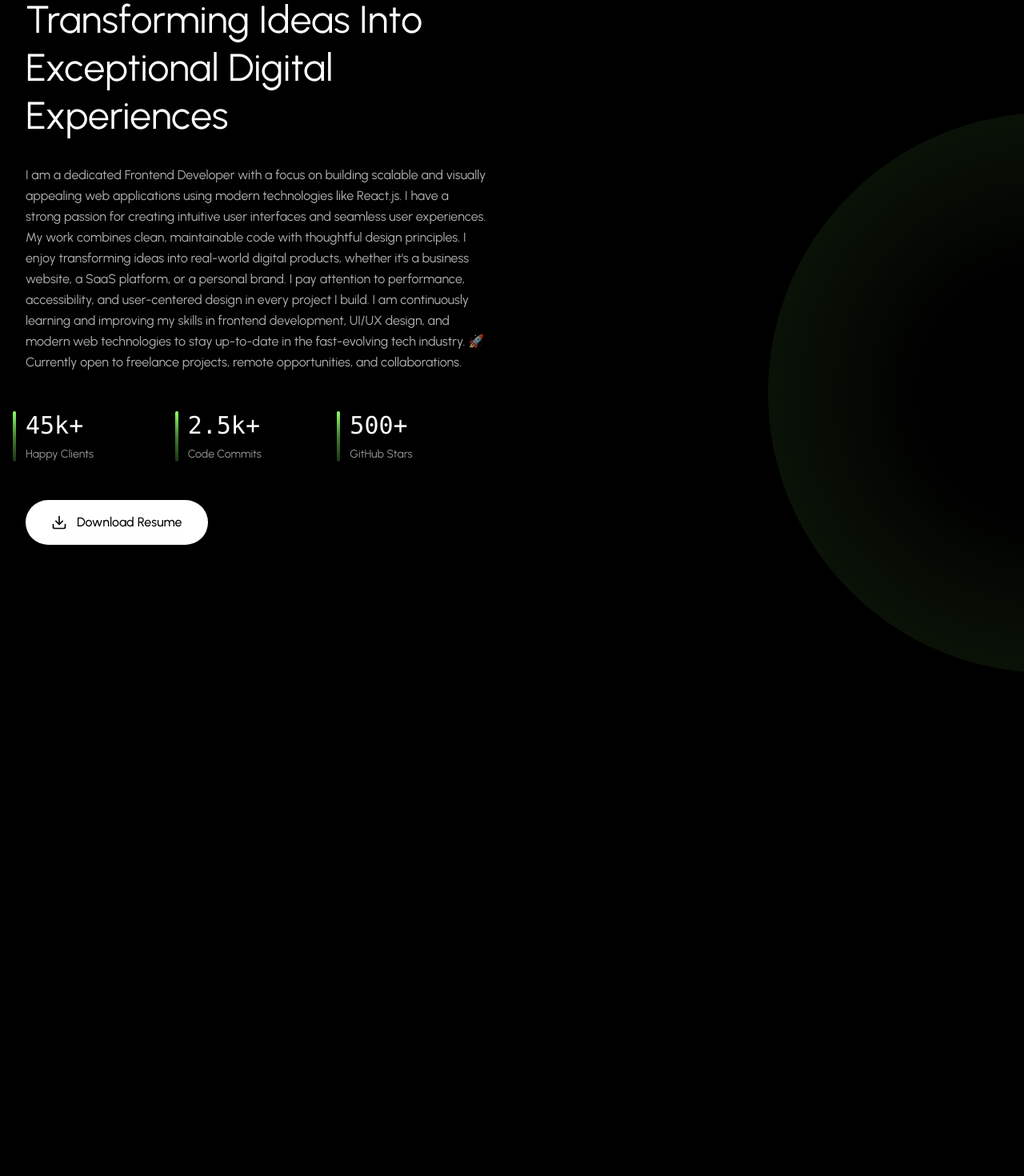
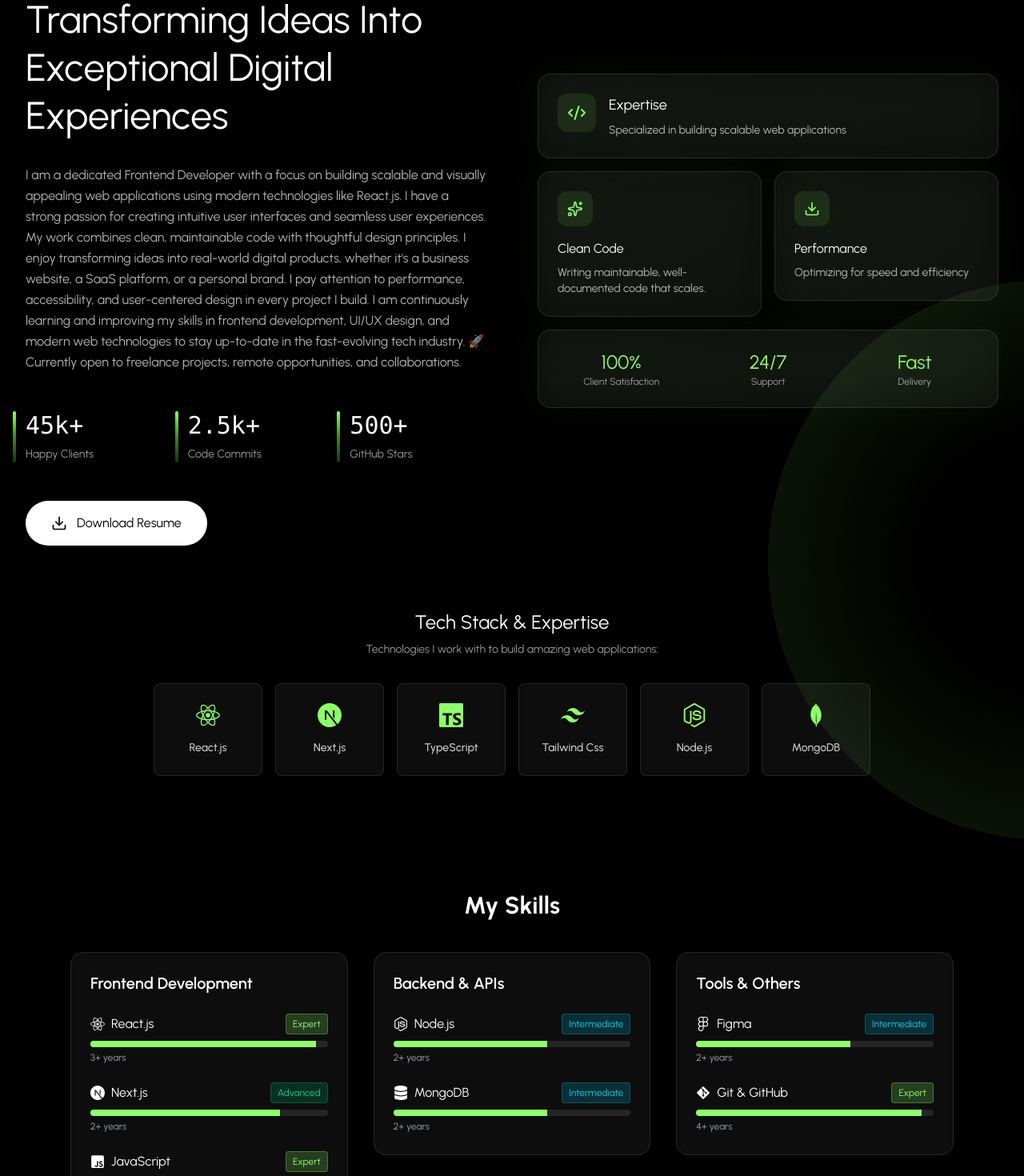
Before and after one commit to jawasakher/Modern-Developer-Portfolio, a React (Vite) app: page / in a window 1280 px wide. Shown: the part 960-2430 px from the top of the page at 80% size. Built offline with nearby package versions, Linux system fonts and the light colour scheme.

Commit message:
Projects Section with Interactive Carousel

```diff
--- a/src/App.jsx
+++ b/src/App.jsx
@@ -2,6 +2,7 @@ import React from 'react'
 import Navbar from './components/layout/Navbar'
 import Hero from './components/sections/Hero'
 import About from './components/sections/About'
+import Skills from "./components/sections/Skills";
 const App = () => {
   return (
     <div className='min-h-screen bg-black pb-[100vh]'>
@@ -9,6 +10,7 @@ const App = () => {
       <main>
         <Hero/>
         <About/>
+        <Skills/>
         </main>
     </div>
   );
--- a/src/components/sections/About.jsx
+++ b/src/components/sections/About.jsx
@@ -1,13 +1,12 @@
-import React,{ useState } from 'react';
+import React from 'react';
 import { Download, Code2, Sparkles } from 'lucide-react';
-import { SiReact, SiNextdotjs, SiTypescript, SiTailwindcss, SiNodedotjs, SiMongodb  } from 'react-icons/si';
-import { ABOUT_STATS, PERSONAL_INFO,STATS} from '../../utils/constants';
+import { SiReact, SiNextdotjs, SiTypescript, SiTailwindcss, SiNodedotjs, SiMongodb } from 'react-icons/si';
+import { ABOUT_STATS, PERSONAL_INFO } from '../../utils/constants';
 import RadialGradientBackground from '../backgrounds/RadialGradientBackground';
 import FadeIn from '../animations/FadeIn';
 
 const About = () => {
 
-  //skills
   const skills = [
     { name: 'React.js', icon: SiReact, color: '#61DAFB' },
     { name: 'Next.js', icon: SiNextdotjs, color: '#000000' },
@@ -16,78 +15,188 @@ const About = () => {
     { name: 'Node.js', icon: SiNodedotjs, color: '#339933' },
     { name: 'MongoDB', icon: SiMongodb, color: '#47A248' },
   ];
+
   return (
     <section id="about" className="relative py-20 bg-black overflow-hidden">
       <RadialGradientBackground variant="about" />
 
       <div className="relative z-10 max-w-7xl mx-auto px-4 sm:px-6 lg:px-8">
-      {/** Main Grid */}
+
+        {/* Main Grid */}
         <div className="grid grid-cols-1 lg:grid-cols-2 gap-16 items-center mb-20">
-        {/** left Colum - content */}
+
+          {/* LEFT */}
           <div className="flex flex-col gap-12">
+
             <div className="flex flex-col gap-8">
+
               <FadeIn delay={60}>
                 <div className="inline-flex items-center gap-2.5 px-5 py-2.5 border border-primary/30 bg-primary/10 rounded-full">
-                <Code2 className="w-4 h-4 text-primary"/>
-                <span className="text-sm text-primary ">
+                  <Code2 className="w-4 h-4 text-primary" />
+                  <span className="text-sm text-primary">
                     Crafting Modern Web Experiences
                   </span>
-                  <Sparkles className="w-4 h-4 text-primary"/>
+                  <Sparkles className="w-4 h-4 text-primary" />
                 </div>
               </FadeIn>
 
               <FadeIn delay={100}>
-                    <h2 className="text-4xl lg:text-5xl font-normal text-white leading-tight">
+                <h2 className="text-4xl lg:text-5xl text-white leading-tight">
                   Transforming Ideas Into Exceptional Digital Experiences
                 </h2>
               </FadeIn>
 
               <FadeIn delay={200}>
                 <div className="flex flex-col gap-4">
-                        {PERSONAL_INFO.bio.map((paragraph,index) =>(
+                  {PERSONAL_INFO.bio.map((paragraph, index) => (
                     <p key={index} className="text-base text-white/70 leading-relaxed">
                       {paragraph}
                     </p>
-                          ) )}
+                  ))}
                 </div>
               </FadeIn>
+
             </div>
-
 
             <FadeIn delay={300}>
               <div className="grid grid-cols-3 gap-8">
-                          {ABOUT_STATS.map((stat, index ) =>(
+                {ABOUT_STATS.map((stat, index) => (
                   <div key={index} className="relative">
-                              <div className="absolute -left-4 top-0 w-1 h-full bg-linear-to-b from-primary via-primary/50 to-primary/20 rounded-full"></div>
-                              <div className="text-3xl font-normal text-white mb-2 font-mono">
+                    <div className="absolute -left-4 top-0 w-1 h-full bg-gradient-to-b from-primary via-primary/50 to-primary/20 rounded-full"></div>
+                    <div className="text-3xl text-white mb-2 font-mono">
                       {stat.value}
                     </div>
-                                <p className="text-sm text-white/60 leading-snug">
+                    <p className="text-sm text-white/60">
                       {stat.label}
                     </p>
                   </div>
                 ))}
               </div>
-
             </FadeIn>
 
             <FadeIn delay={400}>
               <button
                 onClick={() => window.open(PERSONAL_INFO.resume, '_blank')}
-                         className="inline-flex items-center gap-3 bg-white hover:bg-white/90 text-black rounded-full px-8 py-4 text-base font-medium transition-all duration-300"
+                className="inline-flex items-center gap-3 bg-white hover:bg-white/90 text-black rounded-full px-8 py-4 transition-all duration-300"
               >
-                        <Download className="w-5 h-5 group-hover:translate-y-0.5 transition-transform duration-300" />
+                <Download className="w-5 h-5" />
                 Download Resume
               </button>
             </FadeIn>
+
+          </div>
+
+          {/* RIGHT */}
+          <FadeIn delay={200}>
+            <div className="grid grid-cols-2 gap-4">
+
+              {/* Card 1 */}
+              <div className="col-span-2 relative group">
+                <div className="absolute inset-0 bg-gradient-to-br from-primary/10 to-primary/5 rounded-2xl blur-xl opacity-50 group-hover:opacity-75 transition-opacity"></div>
+                <div className="relative bg-white/5 border border-white/10 rounded-2xl p-6 hover:border-primary/30 transition-all">
+                  <div className="flex items-start gap-4">
+                    <div className="p-3 bg-primary/10 rounded-xl">
+                      <Code2 className="w-6 h-6 text-primary" />
+                    </div>
+                    <div>
+                      <h3 className="text-lg text-white mb-2">Expertise</h3>
+                      <p className="text-sm text-white/70">
+                        Specialized in building scalable web applications
+                      </p>
                     </div>
                   </div>
                 </div>
+              </div>
+
+              {/* Card 2 */}
+              <div className="relative group">
+                <div className="absolute inset-0 bg-gradient-to-br from-primary/10 to-primary/5 rounded-2xl blur-xl opacity-50 group-hover:opacity-75 transition-opacity"></div>
+                <div className="relative bg-white/5 border border-white/10 rounded-2xl p-6 hover:border-primary/30 transition-all w-full">
+                  <div className="p-3 bg-primary/10 rounded-xl w-fit mb-4">
+                    <Sparkles className="w-5 h-5 text-primary" />
+                  </div>
+                  <h3 className="text-white mb-2">Clean Code</h3>
+                  <p className="text-sm text-white/70">
+                    Writing maintainable, well-documented code that scales.
+                  </p>
+                </div>
+              </div>
+
+              {/* Card 3 */}
+              <div className="relative group">
+                <div className="absolute inset-0 bg-gradient-to-br from-primary/10 to-primary/5 rounded-2xl blur-xl opacity-50 group-hover:opacity-75 transition-opacity"></div>
+                <div className="relative bg-white/5 border border-white/10 rounded-2xl p-6 hover:border-primary/30 transition-all">
+                  <div className="p-3 bg-primary/10 rounded-xl w-fit mb-4">
+                    <Download className="w-5 h-5 text-primary" />
+                  </div>
+                  <h3 className="text-white mb-2">Performance</h3>
+                  <p className="text-sm text-white/70">
+                    Optimizing for speed and efficiency
+                  </p>
+                </div>
+              </div>
+
+              {/* Stats Card */}
+              <div className="col-span-2 relative group">
+                <div className="absolute inset-0 bg-gradient-to-br from-primary/10 to-primary/5 rounded-2xl blur-xl opacity-50 group-hover:opacity-75 transition-opacity"></div>
+                <div className="relative bg-white/5 border border-white/10 rounded-2xl p-6">
+                  <div className="grid grid-cols-3 gap-6 text-center">
+
+                    <div>
+                      <div className="text-2xl text-primary">100%</div>
+                      <div className="text-xs text-white/60">Client Satisfaction</div>
+                    </div>
+
+                    <div>
+                      <div className="text-2xl text-primary">24/7</div>
+                      <div className="text-xs text-white/60">Support</div>
+                    </div>
+
+                    <div>
+                      <div className="text-2xl text-primary">Fast</div>
+                      <div className="text-xs text-white/60">Delivery</div>
+                    </div>
+
+                  </div>
+                </div>
+              </div>
+
+            </div>
+          </FadeIn>
+        </div>
+
+        {/** skills grid section */}
+          <FadeIn delay={500}>
+            <div className="flex flex-col items-center gap-8">
+              <div className="text-center">
+                <h3 className="text-2xl font-normal text-white mb-2">
+                  Tech Stack & Expertise
+                </h3>
+                <p className="text-sm text-white/60">
+                  Technologies I work with to build amazing web applications:
+                </p>
+              </div>
+              <div className="grid grid-cols-2 md:grid-cols-6 gap-4 w-full max-w-4xl">
+                {skills.map((skill, index) => (
+                  <div
+                  key={index}
+                  className="group relative flex flex-col items-center gap-2 p-4 bg-white/5 border border-white/10 rounded-lg hover:bg-white/10 transition-all cursor-pointer hover:border-primary/50 rounded-2xl p-6 flex flex-col items-center gap-4 hover:scale-105 transition-transform duration-300 justify-center gap-3 transition-all duration-300 hover:scale"
+                  >
+                    <skill.icon className="text-3xl text-primary"/>
+                    <div className="text-sm text-white/80 font-medium group-hover:text-white text-center">
+
+                    {skill.name}
+
+                  </div>
+                  {/** hover glow effect */}
+                  <div className="absolute inset-0 bg-linear-to-br from-primary/0 to-primary/0 group-hover:from-primary/10 group-hover:to-primary/10 rounded-2xl transition-all duration-300"></div>
+                  </div>
+                ))}
+              </div>
+            </div>
+          </FadeIn>
+      </div>
     </section>
-
-
-
-
   );
 };
 
--- /dev/null
+++ b/src/components/sections/Skills.jsx
@@ -0,0 +1,110 @@
+import React from "react";
+import { skills } from "../../data/skills";
+import FadeIn from "../animations/FadeIn";
+
+const Skills = () => {
+  const skillCategories = {
+    "Frontend Development": skills.filter((s) =>
+      [
+        "React.js",
+        "JavaScript",
+        "TypeScript",
+        "Next.js",
+        "Tailwind CSS",
+        "HTML5",
+        "CSS3",
+      ].includes(s.name)
+    ),
+
+    "Backend & APIs": skills.filter((s) =>
+      ["Node.js", "MongoDB"].includes(s.name)
+    ),
+
+    "Tools & Others": skills.filter((s) =>
+      ["Git & GitHub", "Figma"].includes(s.name)
+    ),
+  };
+
+  const getProficiencyLevel = (level) => {
+    const levels = {
+      Expert: 95,
+      Advanced: 80,
+      Intermediate: 65,
+    };
+    return levels[level] || 50;
+  };
+
+  const getLevelColor = (level) => {
+    const colors = {
+      Expert: "text-[#8DFF69] bg-[#8DFF69]/20 border-[#8DFF69]/30",
+      Advanced: "text-emerald-400 bg-emerald-500/20 border-emerald-500/30",
+      Intermediate: "text-cyan-400 bg-cyan-500/20 border-cyan-500/30",
+    };
+    return colors[level] || "text-gray-400 bg-gray-500/20 border-gray-500/30";
+  };
+
+  return (
+    <section className="py-16">
+      <div className="max-w-6xl mx-auto px-6">
+        <FadeIn>
+          <h2 className="text-3xl font-bold mb-10 text-center">
+            My Skills
+          </h2>
+        </FadeIn>
+
+        <div className="grid md:grid-cols-3 gap-8">
+          {Object.entries(skillCategories).map(([category, items]) => (
+            <FadeIn key={category}>
+              <div className="bg-white/5 border border-white/10 rounded-2xl p-6 backdrop-blur-lg hover:scale-105 transition">
+                <h3 className="text-xl font-semibold mb-6">
+                  {category}
+                </h3>
+
+                <div className="space-y-5">
+                  {items.map((skill) => {
+                    const Icon = skill.icon;
+
+                    return (
+                      <div key={skill.id}>
+                        <div className="flex justify-between mb-2">
+                          <span className="flex items-center gap-2">
+                            <Icon className="text-lg" />
+                            {skill.name}
+                          </span>
+
+                          <span
+                            className={`text-xs px-2 py-1 rounded border ${getLevelColor(
+                              skill.level
+                            )}`}
+                          >
+                            {skill.level}
+                          </span>
+                        </div>
+
+                        {/* Progress */}
+                        <div className="w-full h-2 bg-white/10 rounded-full overflow-hidden">
+                          <div
+                            className="h-full bg-primary transition-all duration-500"
+                            style={{
+                              width: `${getProficiencyLevel(skill.level)}%`,
+                            }}
+                          />
+                        </div>
+
+                        <span className="text-xs text-gray-400">
+                          {skill.experience}
+                        </span>
+                      </div>
+                    );
+                  })}
+                </div>
+              </div>
+            </FadeIn>
+          ))}
+        </div>
+      </div>
+    </section>
+  );
+};
+
+export default Skills;
--- a/src/data/skills.js
+++ b/src/data/skills.js
@@ -2,100 +2,103 @@ import {
   FaReact,
   FaNodeJs,
   FaDatabase,
-  FaPaintBrush,
   FaGitAlt,
-  FaRocket,
   FaHtml5,
   FaCss3Alt,
   FaJsSquare,
-  FaPython,
-  FaDocker,
-  FaAws
-} from 'react-icons/fa';
+  FaFigma,
+} from "react-icons/fa";
+
+import {
+  SiTypescript,
+  SiRedux,
+  SiNextdotjs,
+  SiTailwindcss,
+} from "react-icons/si";
 
 export const skills = [
   {
     id: 1,
-    name: 'React.js',
-    icon: <FaReact />,
-    level: 'Expert',
-    experience: '3+ years'
+    name: "React.js",
+    icon: FaReact,
+    level: "Expert",
+    experience: "3+ years",
   },
   {
     id: 2,
-    name: 'Node.js',
-    icon: <FaNodeJs />,
-    level: 'Advanced',
-    experience: '3 years'
+    name: "Next.js",
+    icon: SiNextdotjs,
+    level: "Advanced",
+    experience: "2+ years",
   },
   {
     id: 3,
-    name: 'MongoDB',
-    icon: <FaDatabase />,
-    level: 'Advanced',
-    experience: '2+ years'
+    name: "JavaScript",
+    icon: FaJsSquare,
+    level: "Expert",
+    experience: "4+ years",
   },
   {
     id: 4,
-    name: 'Tailwind CSS',
-    icon: <FaPaintBrush />,
-    level: 'Intermediate',
-    experience: '2 years'
+    name: "TypeScript",
+    icon: SiTypescript,
+    level: "Advanced",
+    experience: "2+ years",
   },
   {
     id: 5,
-    name: 'Next.js',
-    icon: <FaRocket />,
-    level: 'Intermediate',
-    experience: '1+ year'
+    name: "Redux",
+    icon: SiRedux,
+    level: "Advanced",
+    experience: "2+ years",
   },
   {
     id: 6,
-    name: 'Git & GitHub',
-    icon: <FaGitAlt />,
-    level: 'Expert',
-    experience: '4+ years'
+    name: "Tailwind CSS",
+    icon: SiTailwindcss,
+    level: "Advanced",
+    experience: "2+ years",
   },
   {
     id: 7,
-    name: 'HTML5',
-    icon: <FaHtml5 />,
-    level: 'Expert',
-    experience: '4+ years'
+    name: "HTML5",
+    icon: FaHtml5,
+    level: "Expert",
+    experience: "4+ years",
   },
   {
     id: 8,
-    name: 'CSS3',
-    icon: <FaCss3Alt />,
-    level: 'Expert',
-    experience: '4+ years'
+    name: "CSS3",
+    icon: FaCss3Alt,
+    level: "Expert",
+    experience: "4+ years",
   },
   {
     id: 9,
-    name: 'JavaScript',
-    icon: <FaJsSquare />,
-    level: 'Expert',
-    experience: '4+ years'
+    name: "Figma",
+    icon: FaFigma,
+    level: "Intermediate",
+    experience: "2+ years",
   },
   {
     id: 10,
-    name: 'Python',
-    icon: <FaPython />,
-    level: 'Intermediate',
-    experience: '2+ years'
+    name: "Node.js",
+    icon: FaNodeJs,
+    level: "Intermediate",
+    experience: "2+ years",
   },
   {
     id: 11,
-    name: 'Docker',
-    icon: <FaDocker />,
-    level: 'Intermediate',
-    experience: '2 years'
+    name: "MongoDB",
+    icon: FaDatabase,
+    level: "Intermediate",
+    experience: "2+ years",
   },
   {
     id: 12,
-    name: 'AWS',
-    icon: <FaAws />,
-    level: 'Intermediate',
-    experience: '1+ year'
-  }
+    name: "Git & GitHub",
+    icon: FaGitAlt,
+    level: "Expert",
+    experience: "4+ years",
+  },
 ];
```
Lines whose indentation alone changed are shown as unchanged.
